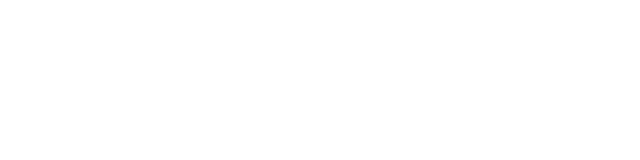
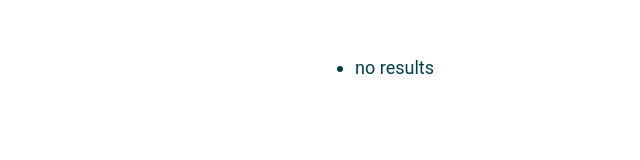
Before and after one commit to janabremer/capstone-project, a React (Create React App) app in the folder frontend/: page /search in a window 1280 px wide. Shown: the part 302-462 px from the top of the page, without its empty margins (126-766 px from the left). Built offline with nearby package versions, Linux system fonts and the light colour scheme.

Commit message:
Add search logic in FE

```diff
--- a/frontend/src/hooks/useProduct.js
+++ b/frontend/src/hooks/useProduct.js
@@ -18,7 +18,7 @@ export default function useProduct(productId) {
     useEffect(() => {
         getProductById(productId)
             .then(data => setProduct({
-                name: data.name,
+                name: data.category,
                 water: data.totalWater}))
             .catch(error => console.log(error))
     }, [productId])
--- a/frontend/src/pages/SearchPage.js
+++ b/frontend/src/pages/SearchPage.js
@@ -1,35 +1,45 @@
 import styled from 'styled-components/macro'
-import { useState } from 'react'
+import { useState, useEffect } from 'react'
 import getProductsBySearch from '../services/getProductsBySearch'
 
 export default function SearchPage() {
 
-    const [results, setResults] = useState([])
-
-    function searchProducts(event) {
-        event.preventDefault()
-        const searchTerm = event.target.searchTerm.value;
-        getProductsBySearch(searchTerm)
-            .then(data => setResults(data))
-    }
+    const [searchTerm, setSearchTerm] = useState('')
+    const [results, setResults] = useState()
 
     return(
         <PageStyled>
             <ul>
-                {results.map(product =>
-                    <li key={product.id}>{product.name}</li>
-                )}
+                {results ? results.map(product =>
+                    <li key={product.id}>{product.category}</li>
+                ) : <li>no results</li> }
+                {console.log(results)}
             </ul>
             <form onSubmit={searchProducts}>
                 <input
-                    name="searchTerm" type="search" placeholder="insert a product name..."
+                    name="searchTerm"
+                    type="search"
+                    placeholder="insert a product name..."
+                    onChange={handleChange}
+                    value={searchTerm}
                 />
                 <button>Search</button>
             </form>
         </PageStyled>
     )
 
+    function handleChange(event) {
+        setSearchTerm(event.target.value)
+    }
+
+    function searchProducts(event) {
+        event.preventDefault()
+        getProductsBySearch(searchTerm)
+            .then(data => setResults(data))
+    }
+
 }
+
 
 
 
--- a/frontend/src/services/getProducts.js
+++ b/frontend/src/services/getProducts.js
@@ -1,4 +1,4 @@
 export default function getProducts() {
-    return fetch('http://virtualwater.local/products')
+    return fetch('http://virtualwater.local/categories')
       .then(res => res.json())
   }
--- a/frontend/src/services/getProductsBySearch.js
+++ b/frontend/src/services/getProductsBySearch.js
@@ -1,4 +1,4 @@
 export default function getProductsBySearch(query) {
-    return fetch(`http://virtualwater.local/products/search/${query}`)
+    return fetch(`http://virtualwater.local/search/category/${query}`)
       .then(res => res.json())
   }
```
Also changed, not shown: frontend/src/hooks/useProducts.js (deleted).
